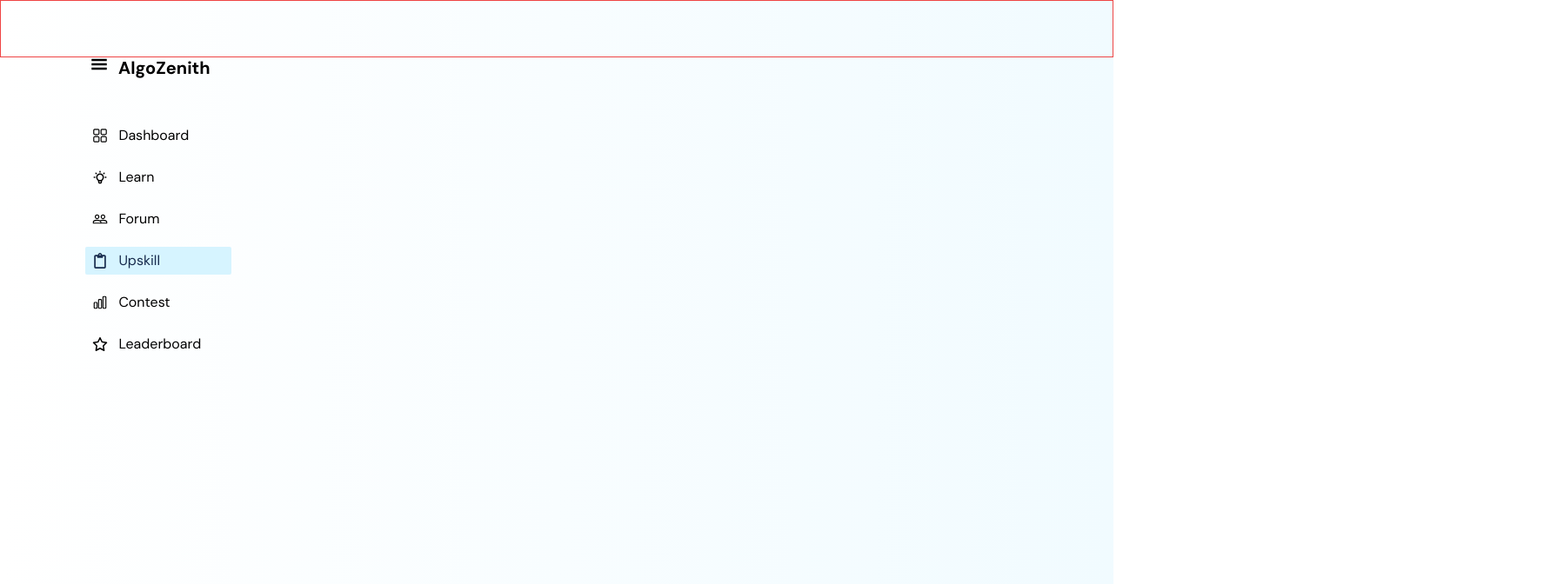
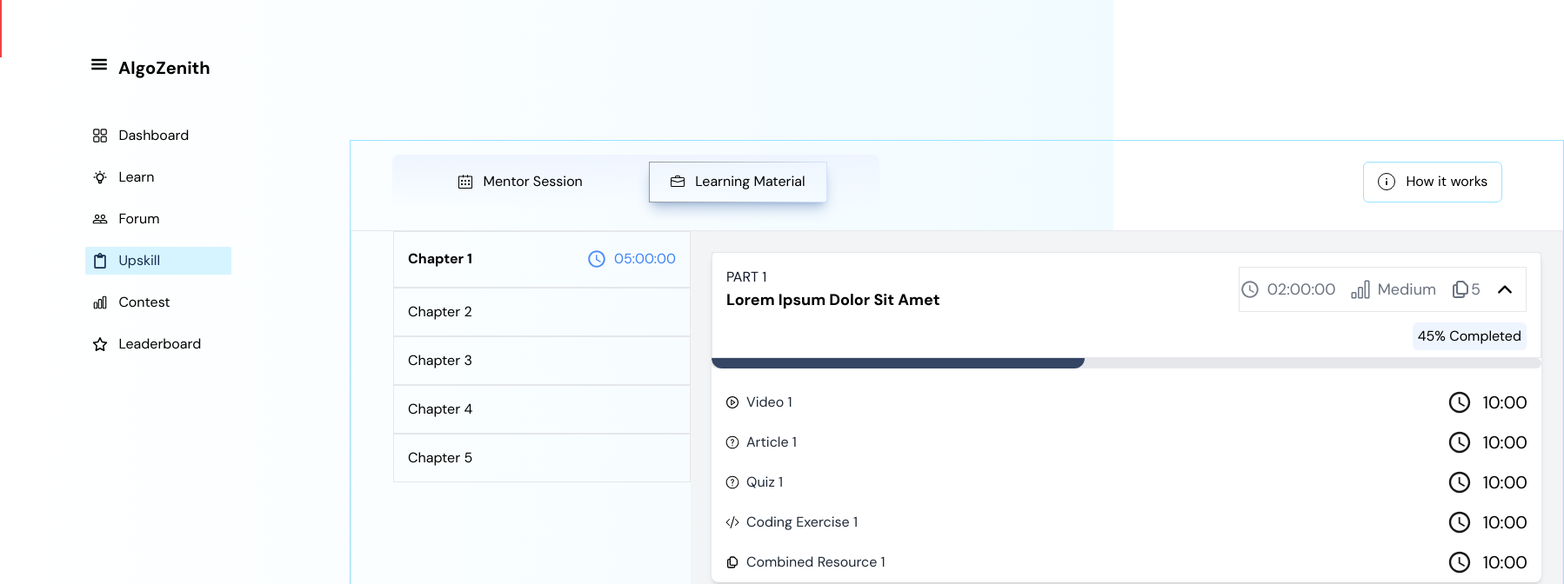
Before and after one commit to RaviPratihast/AZ_HiringTask, a React (Vite) app: page / in a window 1280 px wide. Shown: the top 672 px of the page at 87% size, 1798 px wide, since content can reach past the window. Built offline with nearby package versions, Linux system fonts and the light colour scheme.

Commit message:
Refactor code

```diff
--- a/src/App.jsx
+++ b/src/App.jsx
@@ -1,11 +1,10 @@
-import { Sidebar, TopBar } from "./Components/index-component";
+import { Sidebar, TopBar, Content } from "./Components/index-component";
 const App = () => {
   return (
     <div className="flex h-screen bg-gradient-to-r from-[#FFFFFF] to-[#F1FBFF]">
-      {/* topbar */}
       <TopBar />
-      {/* sidebar will come here */}
       <Sidebar />
+      <Content />
     </div>
   );
 };
```
